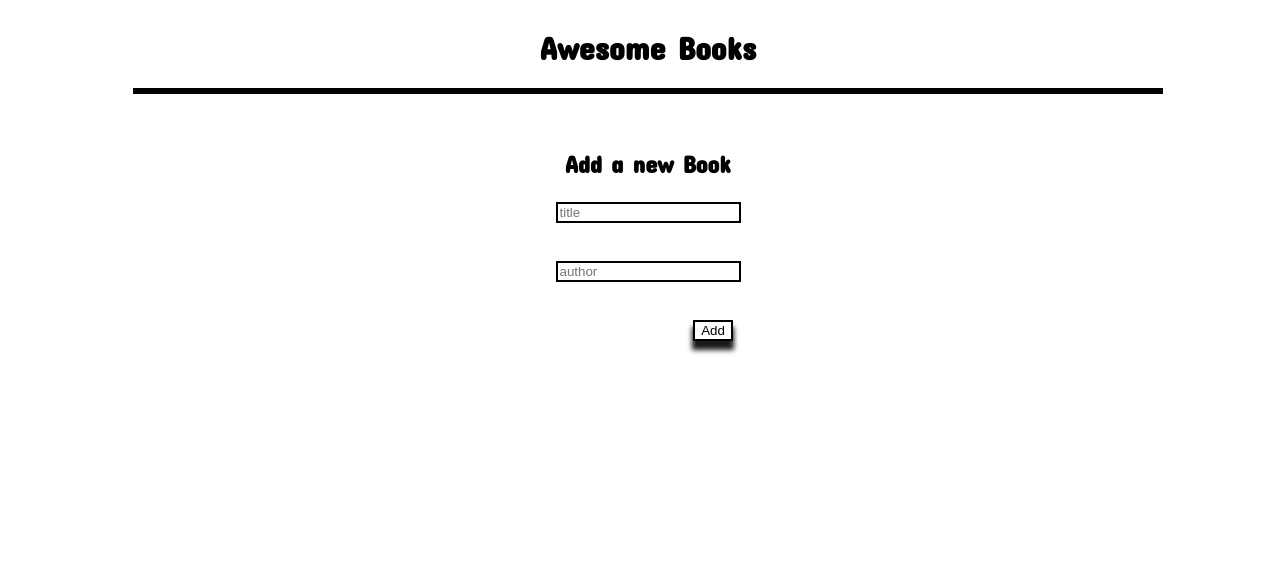
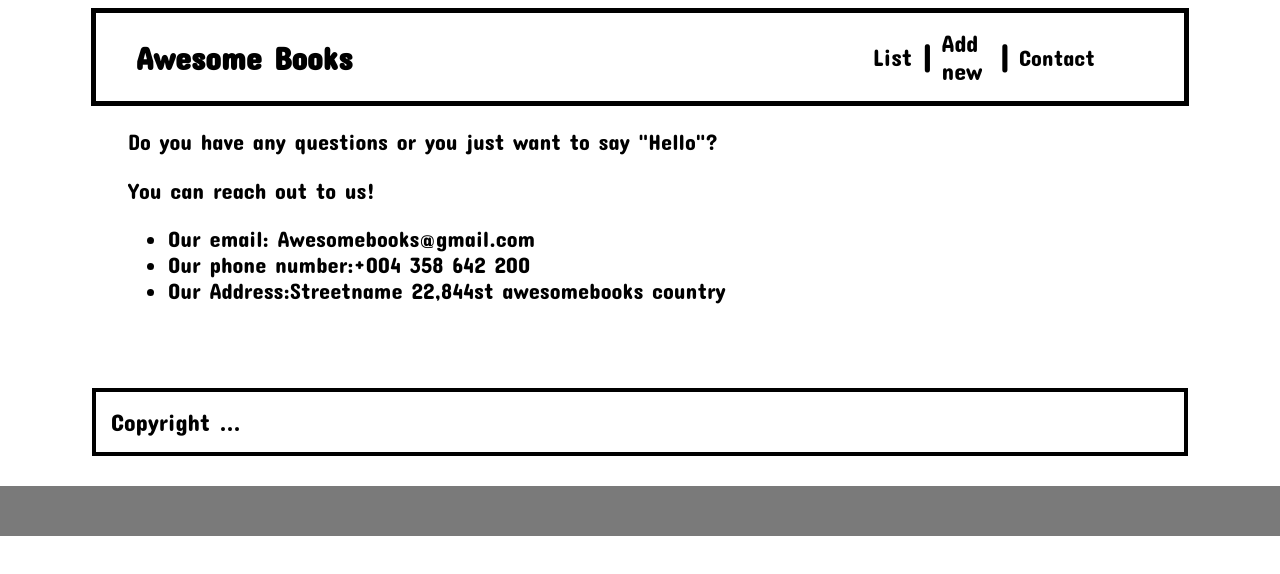
Before and after one commit to gisachris/AwesomeBooks-app, a website: page index.html in a window 1280 px wide. Drawn offline with Linux system fonts and the light colour scheme.

Commit message:
making the website features 1

```diff
--- a/app.js
+++ b/app.js
@@ -26,10 +26,19 @@ document.addEventListener('DOMContentLoaded', () => {
 
   let bookHolder = [];
 
+  // storage for books
+  if (localStorage.getItem('storedBooks')) {
+    bookHolder = JSON.parse(localStorage.getItem('storedBooks'));
+    display();
+  }
+
   // storage for inputs
   const inputStorage = JSON.parse(localStorage.getItem('inputdata')) || {};
   inputTitle.value = inputStorage.inputTitle || '';
   inputAuthor.value = inputStorage.inputAuthor || '';
+
+  inputTitle.addEventListener('input', inputSave);
+  inputAuthor.addEventListener('input', inputSave);
 
   function inputSave() {
     inputStorage.inputTitle = inputTitle.value;
@@ -37,9 +46,6 @@ document.addEventListener('DOMContentLoaded', () => {
 
     localStorage.setItem('inputdata', JSON.stringify(inputStorage));
   }
-
-  inputTitle.addEventListener('input', inputSave);
-  inputAuthor.addEventListener('input', inputSave);
 
   // add a single book
   function addBook() {
@@ -57,15 +63,6 @@ document.addEventListener('DOMContentLoaded', () => {
     inputTitle.value = '';
     inputAuthor.value = '';
     inputSave();
-  }
-
-  function deleteBook(event) {
-    const button = event.target;
-    const instance = button.parentNode;
-    instance.remove();
-    const index = button.getAttribute('data-index');
-    bookHolder = bookHolder.filter((book, i) => i !== parseInt(index, 10));
-    localStorage.setItem('storedBooks', JSON.stringify(bookHolder));
   }
 
   // display the books that were inserted
@@ -88,12 +85,6 @@ document.addEventListener('DOMContentLoaded', () => {
     }
   }
 
-  // storage for books
-  if (localStorage.getItem('storedBooks')) {
-    bookHolder = JSON.parse(localStorage.getItem('storedBooks'));
-    display();
-  }
-
   // create an error mssg
   const error = document.createElement('span');
   error.innerHTML = 'please fill out all these fields';
@@ -110,4 +101,101 @@ document.addEventListener('DOMContentLoaded', () => {
       display();
     }
   });
+
+  function deleteBook(event) {
+    const button = event.target;
+    const instance = button.parentNode;
+    instance.remove();
+    const index = button.getAttribute('data-index');
+    // bookHolder.splice(index, 1);
+    bookHolder = bookHolder.filter((book, i) => i !== parseInt(index, 10));
+    localStorage.setItem('storedBooks', JSON.stringify(bookHolder));
+  }
+
+  //page navigation
+
+  //access dom elements
+
+  //tab buttons
+  const listTab = document.querySelector('.list');
+  const addingTab = document.querySelector('.adding');
+  const contactTab = document.querySelector('.contact');
+
+  //the h2 tag
+  const titletext = document.querySelector('.Pagetitle .titletext');
+
+  //the contact page
+  const contactpage = document.querySelector('.container div .contact');
+
+  function listOn(){
+    //changing the h2
+    titletext.textContent = 'All Awesome Books';
+
+    //removing other sections
+    bookDisplay.style.display = 'block';
+    form.style.display = 'none';
+    contactpage.style.display = 'none';
+
+
+     //changing the colors
+     if(bookDisplay.style.display === 'block'){
+      addingTab.style.color = 'black';
+      listTab.style.color = 'blue';
+      contactTab.style.color = 'black';
+     }else {
+      listTab.style.color = 'black';
+     }
+     return;
+   }
+   listTab.addEventListener('click',listOn);
+
+  function addOn(){
+    //changing the h2
+    titletext.textContent = 'Add a New Book';
+
+    //removing other sections
+    bookDisplay.style.display = 'none';
+    form.style.display = 'block';
+    contactpage.style.display = 'none';
+
+
+     //changing the colors
+     if(bookDisplay.style.display === 'none'){
+      addingTab.style.color = 'blue';
+      listTab.style.color = 'black';
+      contactTab.style.color = 'black';
+     }else {
+      addingTab.style.color = 'black';
+     }
+     return;
+   }
+
+  addingTab.addEventListener('click',addOn);
+
+  function contactOn(){
+    //changing the h2
+    titletext.textContent = 'Contact Information';
+
+    //removing other sections
+    bookDisplay.style.display = 'none';
+    form.style.display = 'none';
+    contactpage.style.display = 'block';
+
+
+     //changing the colors
+     if(contactTab.style.display === 'block'){
+      addingTab.style.color = 'black';
+      listTab.style.color = 'black';
+      contactTab.style.color = 'blue';
+     }else {
+      contactTab.style.color = 'black';
+     }
+     return;
+   }
+
+   contactTab.addEventListener('click',contactOn);
+
+  //the body
+  // const body = document.body;
+  // body.addEventListener('onload',addOn);
 });
--- a/index.html
+++ b/index.html
@@ -11,17 +11,45 @@
 <link href="https://fonts.googleapis.com/css2?family=Concert+One&display=swap" rel="stylesheet">
 </head>
 <body>
+  <header class="navigation">
+    <span class="navigationtext"><a href="index.html">Awesome Books</a></span>
+    <nav class="navbar">
+      <ul class="navlist">
+        <li class="navitem list">List</li>
+        <span class="navline">|</span>
+        <li class="navitem adding">Add new</li>
+        <span class="navline">|</span>
+        <li class="navitem contact">Contact</li>
+      </ul>
+    </nav>
+  </header>
   <main class="container">
+    <span class="datetime"></span>
     <div class="Pagetitle">
-      <h1 class="titletext">Awesome Books</h1>
+      <h1 class="titletext"></h1>
     </div>
-    <div class="form">
-      <h3 class="form-header">Add a new Book</h3>
+    <div class="contact">
+      <p class="contquestion">Do you have any questions or you just want to say "Hello"?</p>
+      <span class="underquestion">You can reach out to us!</span>
+      <ul class="contanswers">
+        <li class="answer">Our email: Awesomebooks@gmail.com</li>
+        <li class="answer">Our phone number:+004 358 642 200</li>
+        <li class="answer">Our Address:Streetname 22,844st awesomebooks country</li>
+      </ul>
+    </div>
+    <section class="form">
       <input type="text" class="title" placeholder="title" required><br><br>
       <input type="text" class="author" placeholder="author" required><br><br>
       <button class="add">Add</button>
-    </div>
+    </section>
   </main>
+  <section class="copyright">
+    <span class="copytext">Copyright ...</span>
+  </section>
+  <footer>
+    <section class="acfooter">
+    </section>
+  </footer>
   <script src="app.js"></script>
 </body>
 </html>
--- a/style.css
+++ b/style.css
@@ -3,18 +3,66 @@
 body {
   display: flex;
   flex-direction: column;
-  justify-content: center;
+  /* justify-content: center; */
   align-items: center;
+  max-width: 100%;
+  min-width: 510px;
   width: 100%;
+  min-height: 100vh;
+  height: 100vh;
+  margin-bottom: 0;
+  margin-left: 0;
+  /* padding: 20px; */
   font-family: 'Concert One', cursive;
   font-weight: normal;
   overflow-x: hidden;
 }
 
-.container {
+header {
+  max-width: 100%;
+  width: 85%;
+  display: flex;
+  justify-content: space-between;
+  align-items: center;
+  border: 5px solid black;
+}
+
+.navigationtext {
+  font-size: 2rem;
+  font-weight: bold;
+  justify-self: flex-start;
+  padding-left: 40px;
+}
+
+.navigationtext a {
+  text-decoration: none;
+  color: #000;
+}
+
+.navbar ul {
+  list-style-type: none;
+}
+
+.navlist {
+  display: flex;
+  justify-content: end;
+  align-items: center;
+  padding-right: 50px;
+  column-gap: 10px;
+}
+
+.navitem {
+  font-size: 1.5rem;
+  cursor: pointer;
+}
+
+.navline {
+  font-weight: bolder;
+  font-size: 2rem;
+}
+
+main {
   width: 100%;
-
-  /* padding: 5rem; */
 }
 
 .Pagetitle {
@@ -27,6 +75,7 @@ body {
   margin: 0 auto;
   width: 80%;
   overflow-x: hidden;
+  display: none;
 }
 
 .bookDisplay span {
@@ -79,6 +128,7 @@ article:nth-child(odd) {
   padding-top: 2rem;
   width: fit-content;
   margin: 0 auto;
+  display: none;
 }
 
 .form-header {
@@ -98,3 +148,34 @@ article:nth-child(odd) {
   justify-self: right;
   margin-left: 130px;
 }
+
+.contact {
+  margin: 0 auto;
+  width: 80%;
+  overflow-x: hidden;
+  font-size: 1.4rem;
+  /* display: none; */
+}
+
+.copyright {
+  margin-top: 20px;
+  margin-bottom: 30px;
+  width: 85%;
+  height: 60px;
+  display: flex;
+  justify-content: start;
+  align-items: center;
+  border: 4px solid black;
+}
+
+.copytext {
+  font-size: 1.5rem;
+  padding-left: 15px;
+}
+
+footer {
+  width: 100%;
+  height: 50px;
+  background-color: rgb(122, 122, 122);
+  justify-self: end;
+}
```
